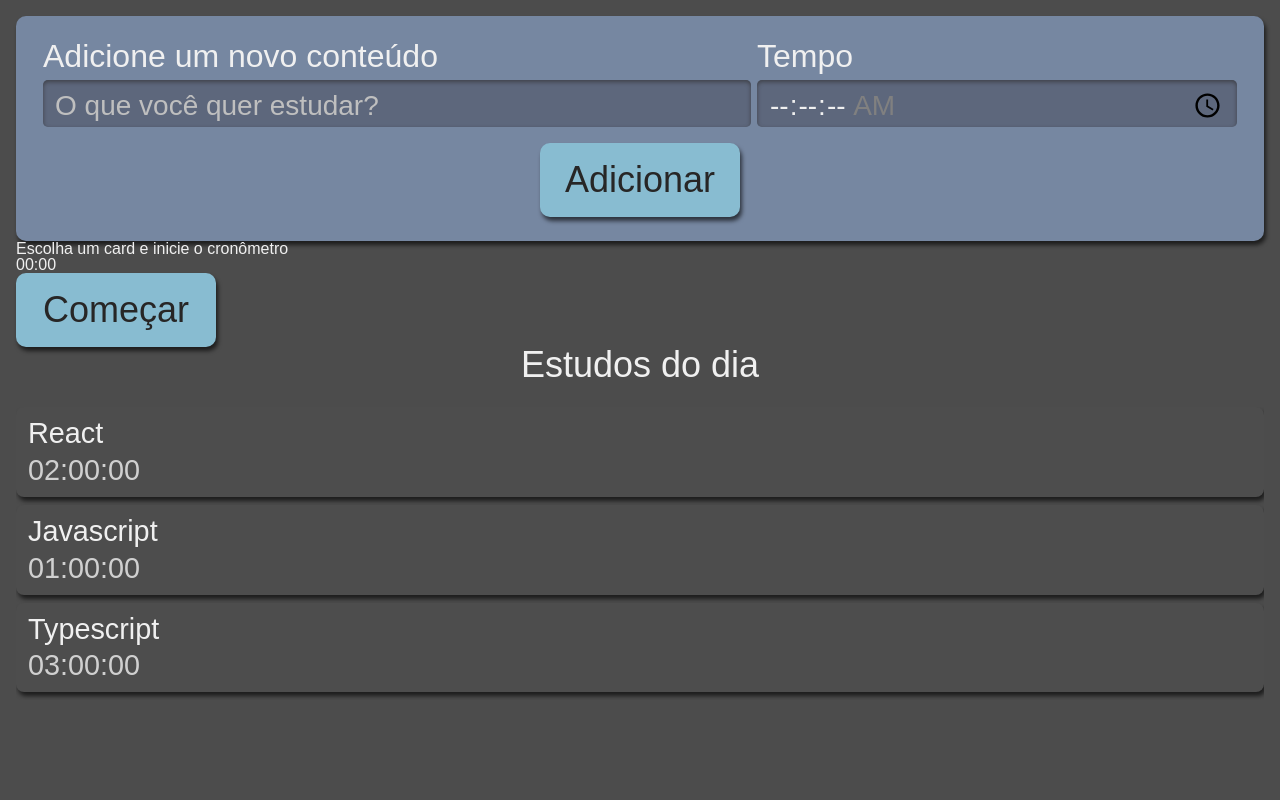
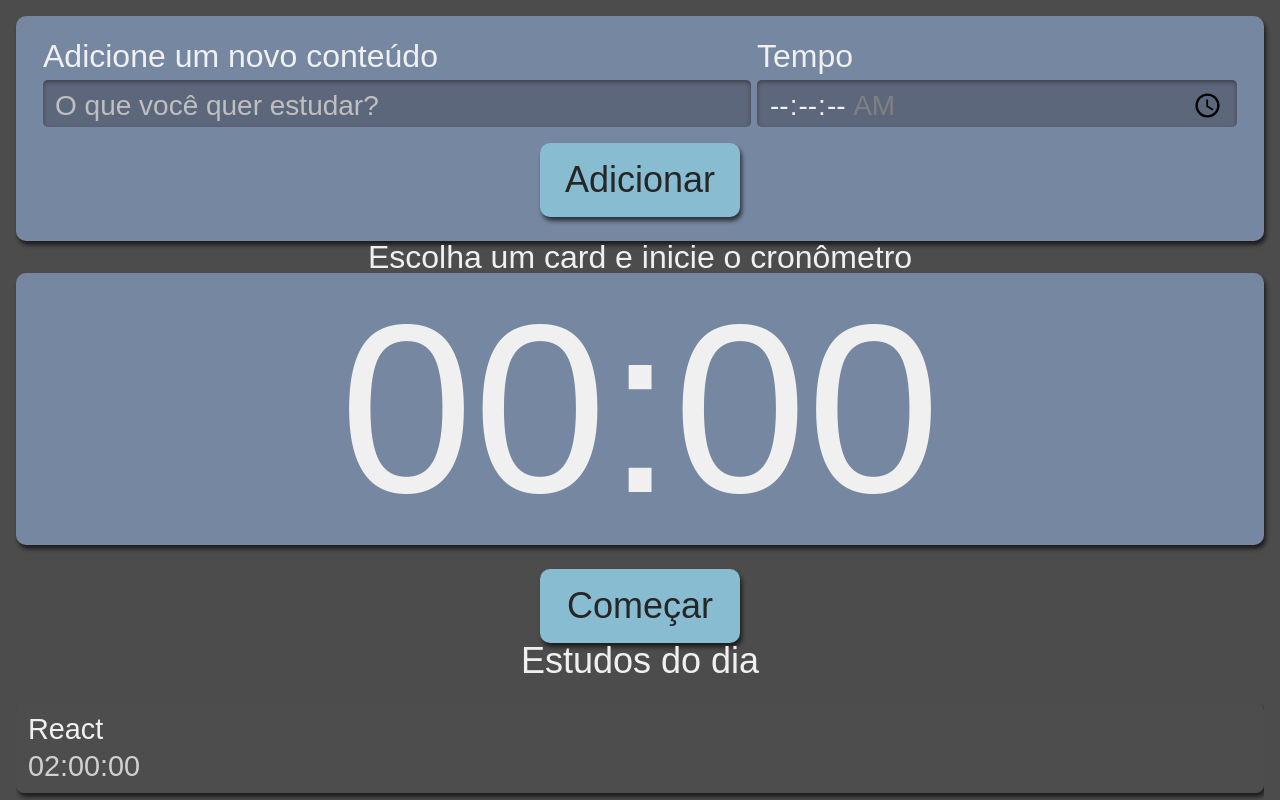
Before and after one commit to MariaManoela/react-typescript-alura, a React (Create React App) app: page / in a window 1280 px wide. Shown: the top 800 px of the page. Built offline with nearby package versions, Linux system fonts and the light colour scheme.

Commit message:
Implement scss to timer and update imports

```diff
--- /dev/null
+++ b/src/components/Cronometro/Cronometro.module.scss
@@ -0,0 +1,59 @@
+.cronometro {
+    display: flex;
+    flex-direction: column;
+    align-items: center;
+    grid-area: cronometro;
+
+    .relogioWrapper {
+      align-items: center;
+      background-color: #7687A1;
+      border-radius: 10px;
+      box-shadow: 2px 4px 4px #0000009F;
+      box-sizing: border-box;
+      display: flex;
+      font-size: 5rem;
+      justify-content: center;
+      margin-bottom: 24px;
+      padding: 16px 12px;
+      width: 100%;
+    }
+
+    .titulo {
+      font-size: 2rem;
+    }
+
+    button {
+      background-color: #88bcd1;
+      border-radius: 10px;
+      box-shadow: 2px 4px 4px #0000009F;
+      color: #272626;
+      cursor: pointer;
+      font-size: 1.25rem;
+      padding: 16px;
+      width: 150px;
+
+      &:active {
+        background-color: #7CA6B7;
+        box-shadow: 2px 2px 4px #0000009F inset;
+        cursor: auto;
+      }
+    }
+
+    @media screen and (min-width:1280px) {
+
+      .relogioWrapper{
+        font-size: 15rem;
+      }
+
+      p {
+        font-size: 2rem;
+      }
+
+      button {
+        grid-column-start: span 2;
+        justify-self: center;
+        width: 200px;
+        font-size: 2.25rem;
+      }
+    }
+  }
--- a/src/components/Cronometro/index.tsx
+++ b/src/components/Cronometro/index.tsx
@@ -1,11 +1,12 @@
 import Botao from "../Botao";
 import Relogio from "./Relogio";
+import style from './Cronometro.module.scss';
 
 export default function Cronometro() {
     return (
-        <div>
-            <p>Escolha um card e inicie o cronômetro</p>
-            <div>
+        <div className={style.cronometro}>
+            <p className={style.titulo}>Escolha um card e inicie o cronômetro</p>
+            <div className={style.relogioWrapper}>
                 <Relogio />
             </div>
             <Botao>
```
